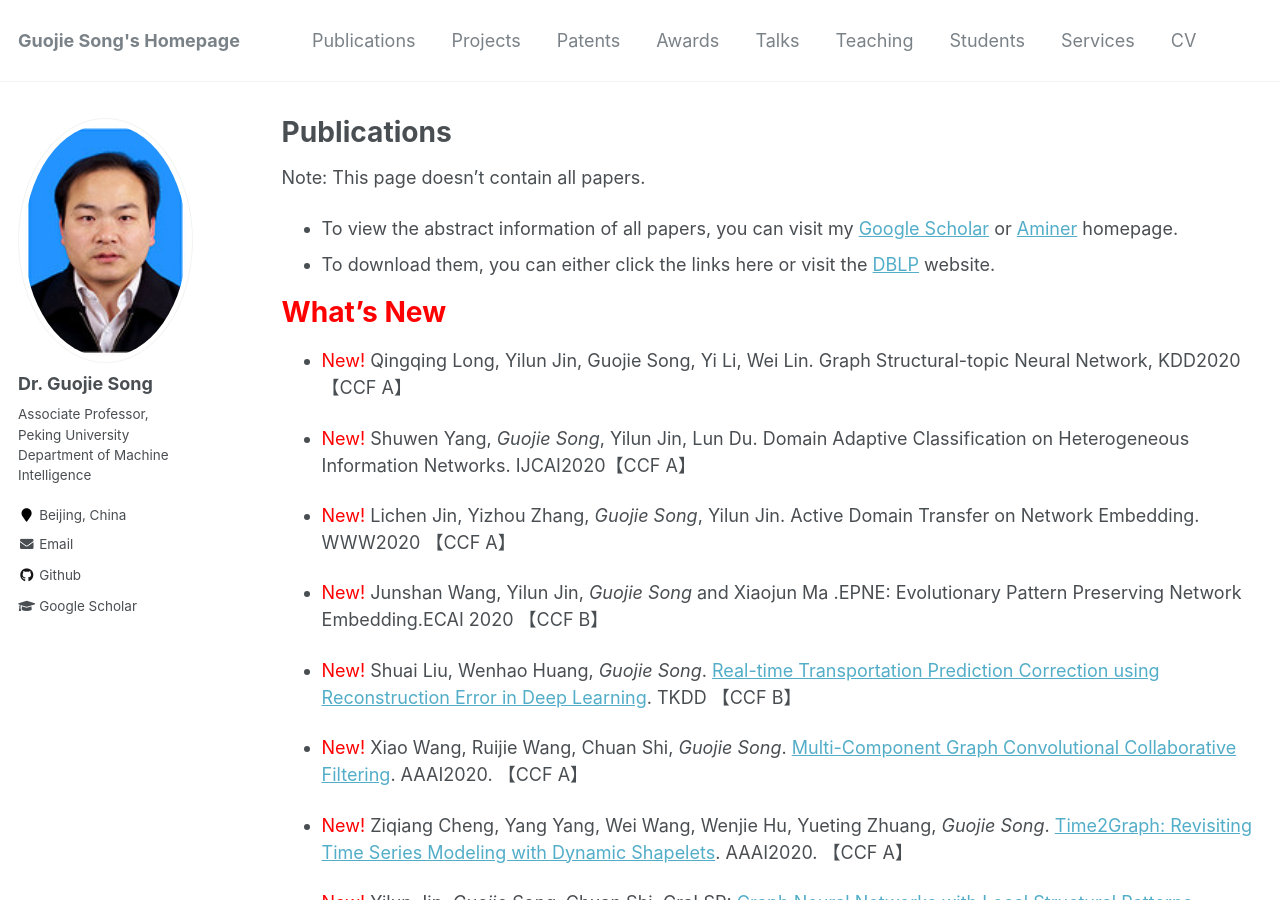
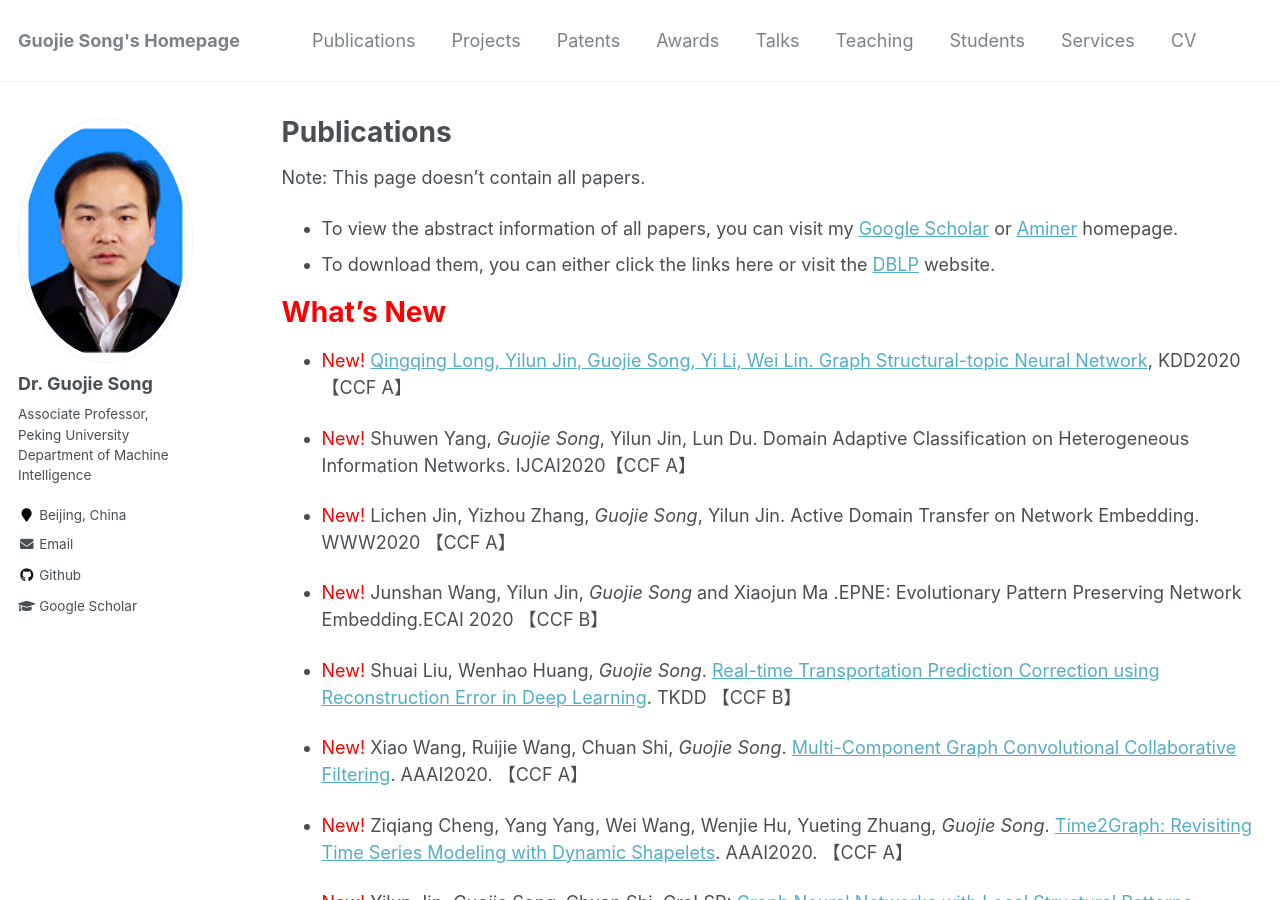
Before and after one commit to gjsong-pku/gjsong-pku.github.io, a Jekyll site: the page built from _pages/publications.md, in a window 1280 px wide and 900 px high. Built offline with Jekyll 4.4.1, drawn with Linux system fonts in a browser that asks for light colours; part of the change alters nothing that is shown.

Commit message:
Update publications.md

```diff
--- a/_pages/publications.md
+++ b/_pages/publications.md
@@ -12,7 +12,7 @@ Note: This page doesn't contain all papers.
 
 # <span style="color:red">What's New</span>
 
-- <span style="color:red">New!</span> Qingqing Long, Yilun Jin, Guojie Song, Yi Li, Wei Lin. Graph Structural-topic Neural Network, KDD2020【CCF A】
+- <span style="color:red">New!</span> [Qingqing Long, Yilun Jin, Guojie Song, Yi Li, Wei Lin. Graph Structural-topic Neural Network](https://www.gjsong-pku.cn/files/KDD_GraphSTONE.pdf), KDD2020【CCF A】
 
 - <span style="color:red">New!</span> Shuwen Yang, *Guojie Song*, Yilun Jin, Lun Du. Domain Adaptive Classification on Heterogeneous Information Networks. IJCAI2020【CCF A】
 
```
